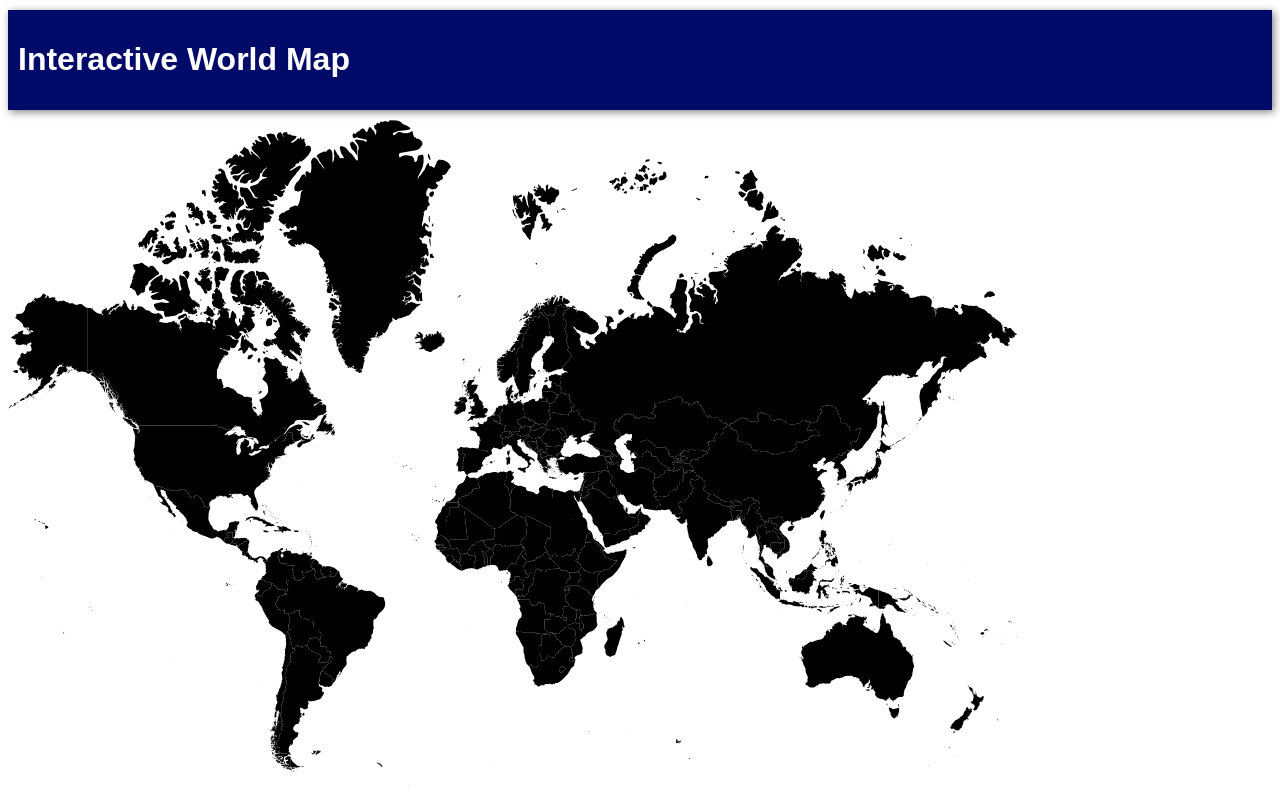
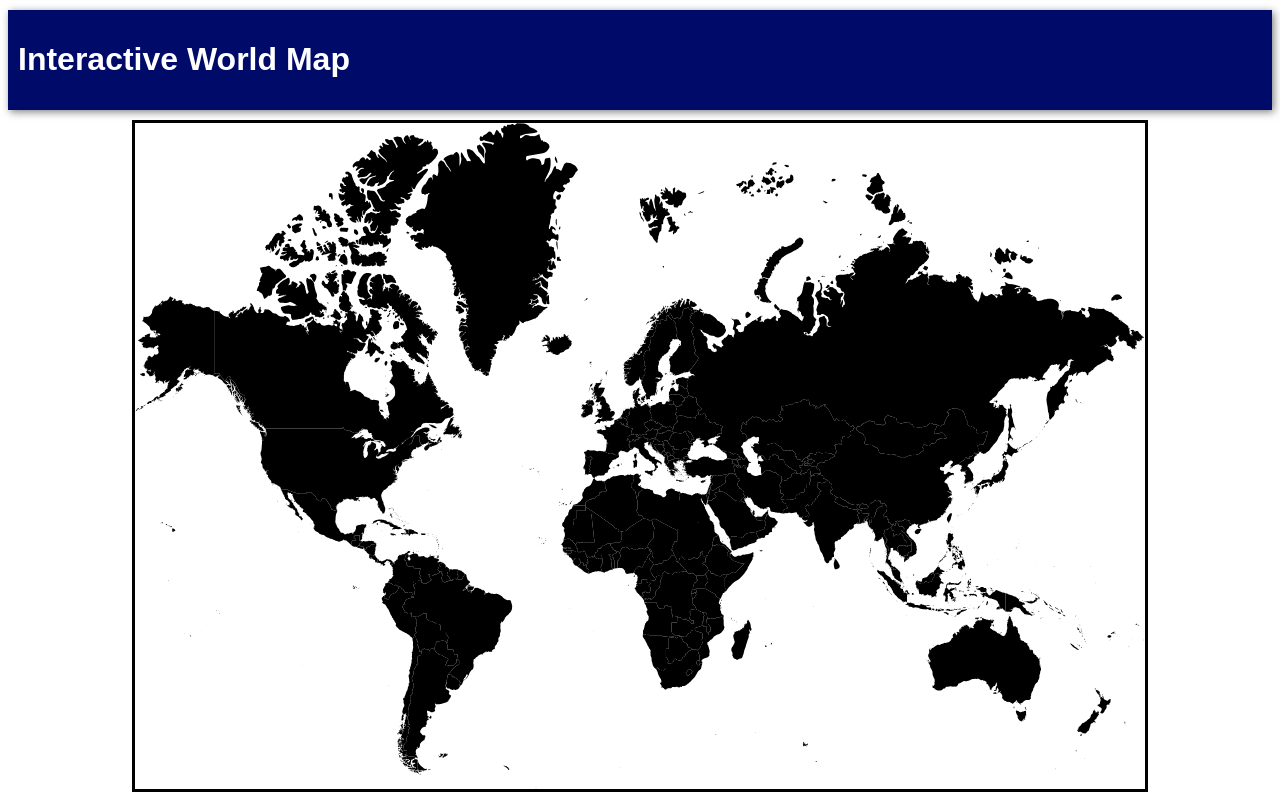
Before and after one commit to phillipsaur/D280, an Angular app in the folder WorldMap/: page /map in a window 1280 px wide. Built offline with nearby package versions, Linux system fonts and the light colour scheme.

Commit message:
Added onClick logic for the map and creates alert with countryID

```diff
--- a/WorldMap/src/app/map-page/map-page.component.css
+++ b/WorldMap/src/app/map-page/map-page.component.css
@@ -0,0 +1,6 @@
+object {
+    display: block;
+    margin-left: auto;
+    margin-right: auto;
+    border: solid black;
+}
--- a/WorldMap/src/app/map-page/map-page.component.ts
+++ b/WorldMap/src/app/map-page/map-page.component.ts
@@ -1,4 +1,4 @@
-import { Component } from '@angular/core';
+import { Component, OnInit } from '@angular/core';
 
 @Component({
   selector: 'app-map-page',
@@ -7,6 +7,24 @@ import { Component } from '@angular/core';
   templateUrl: './map-page.component.html',
   styleUrl: './map-page.component.css'
 })
-export class MapPageComponent {
+export class MapPageComponent implements OnInit{
+  constructor() { }
 
+  ngOnInit(): void {
+    const object = document.getElementById('world-map') as HTMLObjectElement;
+    object.onload = () => {
+      const svgFile = object.contentDocument;
+      const countries = svgFile?.querySelectorAll('path');
+
+      countries?.forEach(country => {
+        country.addEventListener('click', this.countryClick.bind(this));
+      });
+    };
+  }
+
+  countryClick(event:MouseEvent): void {
+    const countryClicked = event.target as SVGPathElement;
+    const countryID = countryClicked.id;
+    alert(`Country clicked: ${countryID}`)
+  }
 }
```
